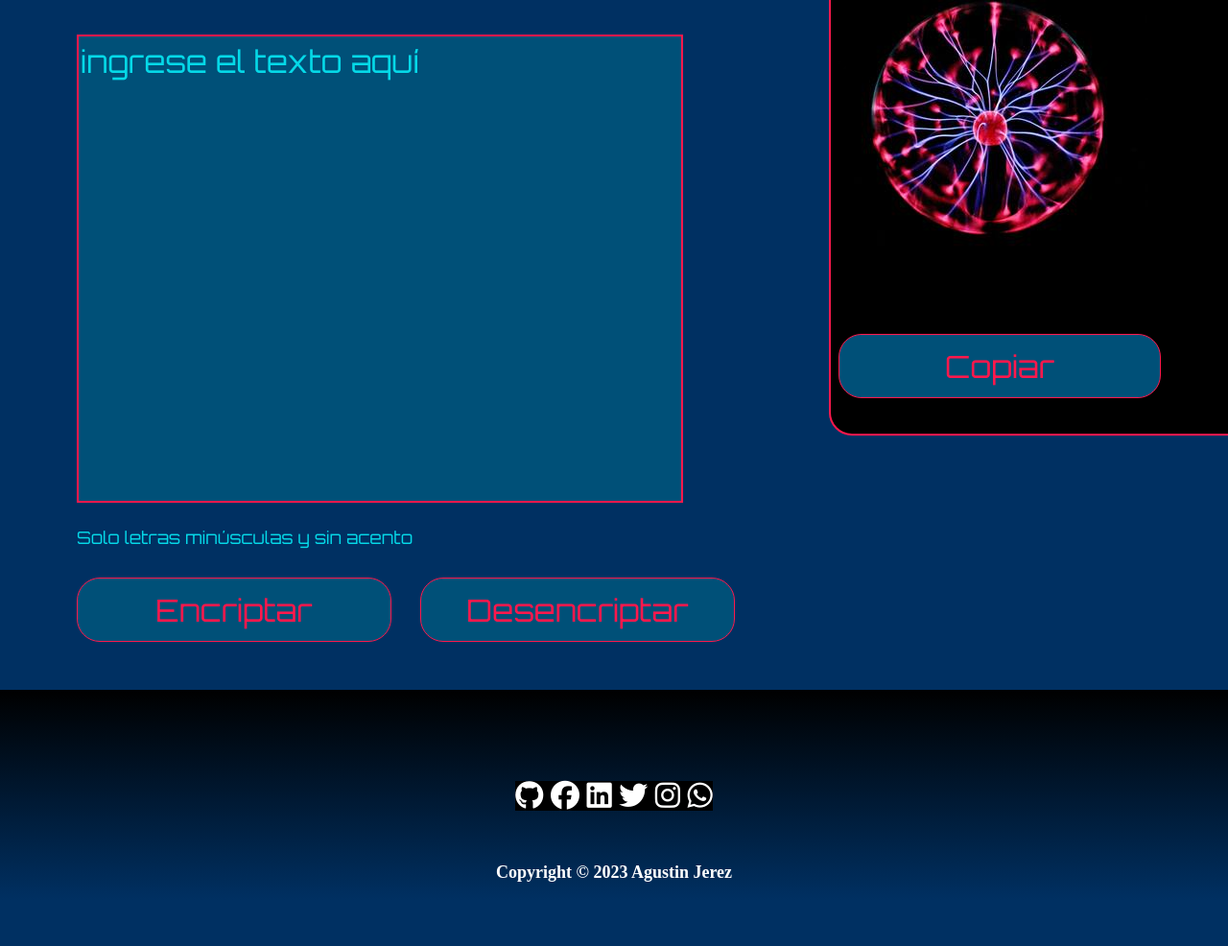
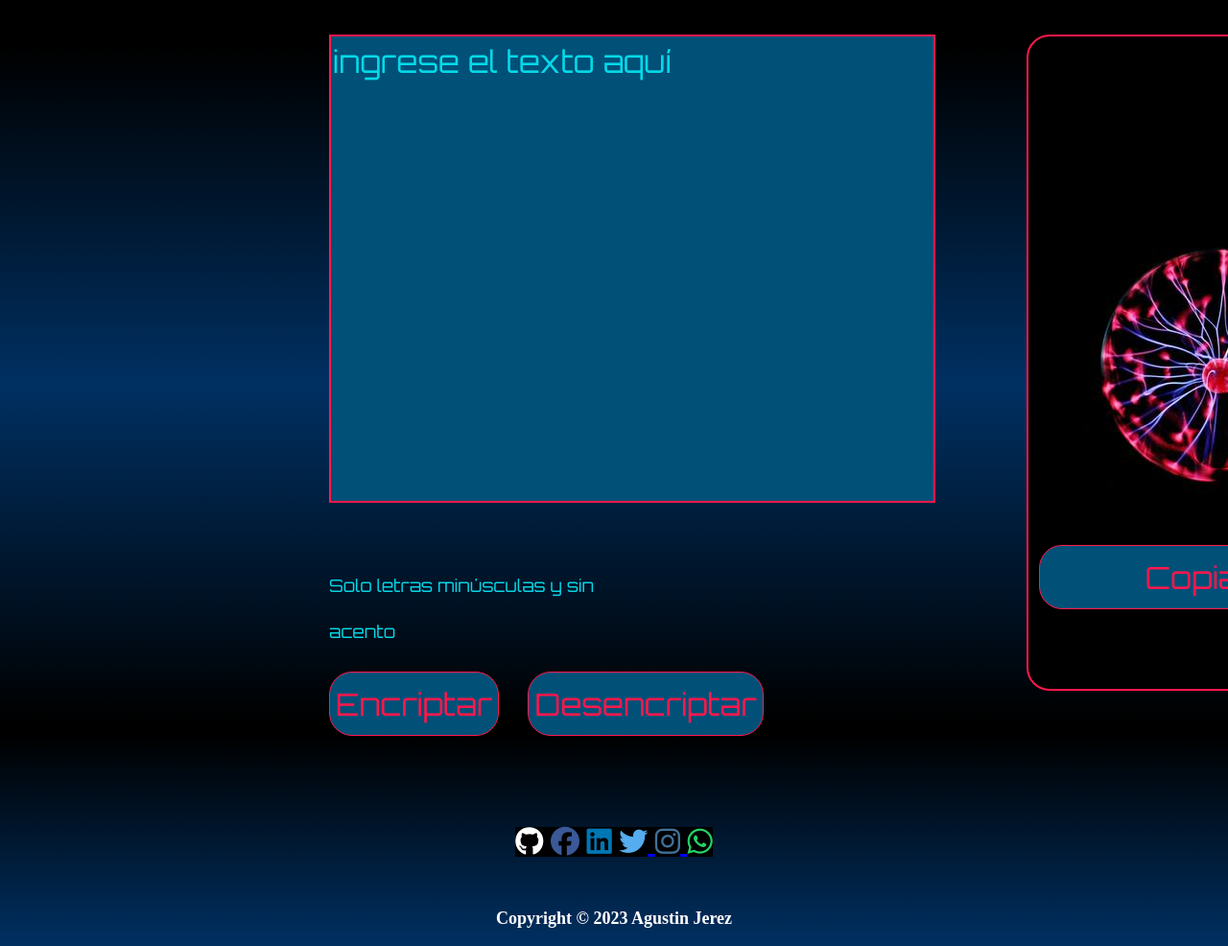
Before and after one commit to PunksCode/Proyecto-ONE, a plain HTML site: page encriptador.html in a window 1280 px wide. Shown: the part 185-1171 px from the top of the page at 96% size. Before the commit the page ends 1123 px from the top, so only its background shows below. Drawn offline with Linux system fonts and the light colour scheme.

Commit message:
Creacion de JS y añadimiento de Html y mejora de Css

```diff
--- a/encriptador.html
+++ b/encriptador.html
@@ -22,8 +22,8 @@
             <div>
                 <h6 class="informacion">Solo letras minúsculas y sin acento</h6>
                 <div class="botones">
-        <button class="btn-encriptar">Encriptar</button>
-        <button class="btn-desencriptar">Desencriptar</button>
+                    <button class="btn-encriptar" onclick="btnEncriptar()">Encriptar</button>
+        <button class="btn-desencriptar" onclick="btnDesencriptar()">Desencriptar</button>
                 </div>
             </div>
         </section>
@@ -36,14 +36,21 @@
     </main>
     <footer>
         <div class="contacto">
-            <i class="fa-brands fa-github"></i>
-            <i class="fa-brands fa-facebook"></i>
-            <i class="fa-brands fa-linkedin"></i>
-            <i class="fa-brands fa-twitter"></i>
-            <i class="fa-brands fa-instagram"></i>
-            <i class="fa-brands fa-whatsapp"></i>
-        </div>
+            <a href="https://github.com/PunksCode"><i class="fa-brands fa-github"></i></a>
+            <a href="https://www.facebook.com/agustin.jerez.37"><i class="fa-brands fa-facebook"></i></a>
+            <a href="https://www.linkedin.com/in/pablo-agust%C3%ADn-jerez-482823270/"><i class="fa-brands fa-linkedin"></i></a>
+            <a href="https://twitter.com/Agusxpunk">
+              <i class="fa-brands fa-twitter"></i>
+            </a>
+                        <a href="https://www.instagram.com/agustinpunks/">
+                <i class="fa-brands fa-instagram"></i>
+              </a>
+            <a href="https://api.whatsapp.com/send?phone=543884602354" class="whatsapp-link">
+                <i class="fa-brands fa-whatsapp"></i>
+              </a>
+            </div>
         <p class="copyright">Copyright © 2023 Agustin Jerez</p>
     </footer>
+    <script src="script.js"></script>
 </body>
 </html>
--- /dev/null
+++ b/script.js
@@ -0,0 +1,45 @@
+const textArea= document.querySelector(".text-area");
+const mensaje= document.querySelector(".mensaje");
+
+/*La letra "e" es convertidad para "enter"
+  La letra "i" es convertidad para "imes"
+  La letra "a" es convertidad para "ai"
+  La letra "o" es convertidad para "ober"
+  La letra "u" es convertidad para "ufat"*/
+function btnEncriptar(){
+    const textoEncriptado =encriptar(textArea.value)
+    mensaje.value = textoEncriptado
+    textArea.value ="";
+    mensaje.style.backgroundImage ="none";
+}
+
+function btnDesencriptar(){
+    const textoEncriptado =desencriptar(textArea.value)
+    mensaje.value = textoEncriptado
+    textArea.value ="";
+
+}
+
+function encriptar(stringEncriptado){
+    let codigoMatriz = [["e","enter"],["i","imes"],["a","ai"],["o","ober"],["u","ufat"]];
+    stringEncriptado=stringEncriptado.toLowerCase()
+
+    for (let i=0; i < codigoMatriz.length;i ++){
+        if(stringEncriptado.includes(codigoMatriz[i][0])){
+     stringEncriptado=stringEncriptado.replaceAll(codigoMatriz[i][0],codigoMatriz[i][1])
+        }
+    }
+    return stringEncriptado
+}
+
+function desencriptar(stringDesencriptado){
+    let codigoMatriz = [["e","enter"],["i","imes"],["a","ai"],["o","ober"],["u","ufat"]];
+    stringDesencriptado=stringDesencriptado.toLowerCase()
+
+    for (let i=0; i < codigoMatriz.length;i ++){
+        if(stringDesencriptado.includes(codigoMatriz[i][1])){
+            stringDesencriptado=stringDesencriptado.replaceAll(codigoMatriz[i][1],codigoMatriz[i][0])
+        }
+    }
+    return stringDesencriptado
+}
--- a/styles.css
+++ b/styles.css
@@ -1,5 +1,4 @@
 *{
-    background: #003062;
     font-family: 'Orbitron', sans-serif;
     font-weight: 400;
     font-size: 32px;
@@ -14,13 +13,15 @@ header{
     width:10%;
     mix-blend-mode: screen;
 }
-
+body{
+    background: linear-gradient(#000000, #000000 20%, #003062 50%, #000000 80%, #000000);
+}
 main{
     display:flex;
-    margin-bottom: 50px;
-    margin-left: 80px;
 }
 .text-area{
+    margin-bottom: 50px;
+    margin-left: 50%;
     border:2px solid #ff184c;
     margin-top:90px;
     text-transform: lowercase;
@@ -35,26 +36,34 @@ main{
 }
 
 .mensaje{
+    box-sizing: border-box;
     background: #000000;
     background-image: url("/img/pexels-pixabay-414860.jpg");
+    background-position: 50%;
     background-repeat: no-repeat;
     border:2px solid #ff184c;
     border-radius: 24px;
     color: #ffffff;
-    margin-left: 98px;
-    margin-top: 20px;
+    margin-left: 30%;
+    margin-top: 90px;
     padding-left: 20px;
     position: fixed;
     resize: none;
+    width: 400px;
+    height: 684px;
 }
+
 .mensaje:focus{
     outline: none;
+    color:#05d9e8;
 }
 .informacion{
+    margin-left: 50%;
     color:#05d9e8;
     font-size: 18px;
 }
 .botones{
+    margin-left: 50%;
     display: flex;
     margin-top: 18px;
 }
@@ -93,8 +102,8 @@ main{
     border-radius: 24px;
     cursor:pointer;
     height: 67px;
-    margin-left: 108px;
-    margin-top: 402px;
+    margin-left: 31%;
+    margin-top: 622px;
     position: fixed;
     width: 336px;
 }
@@ -123,6 +132,26 @@ footer {
    font-size: 30px;
    margin-top: auto;
   }
+  /*colores de logos de los iconos*/
   .fa-brands{
     background: #000000;
+    mix-blend-mode: screen;
   }
+  .fa-github{
+    color: #ffffff;
+  }
+  .fa-facebook{
+    color:#3b5998;
+  }
+  .fa-linkedin{
+    color:#0077b5;
+  }
+  .fa-twitter{
+    color:#55acee;
+  }
+  .fa-instagram{
+    color:#3f729b;
+  }
+  .fa-whatsapp{
+    color:#25d366;
+  }
```
